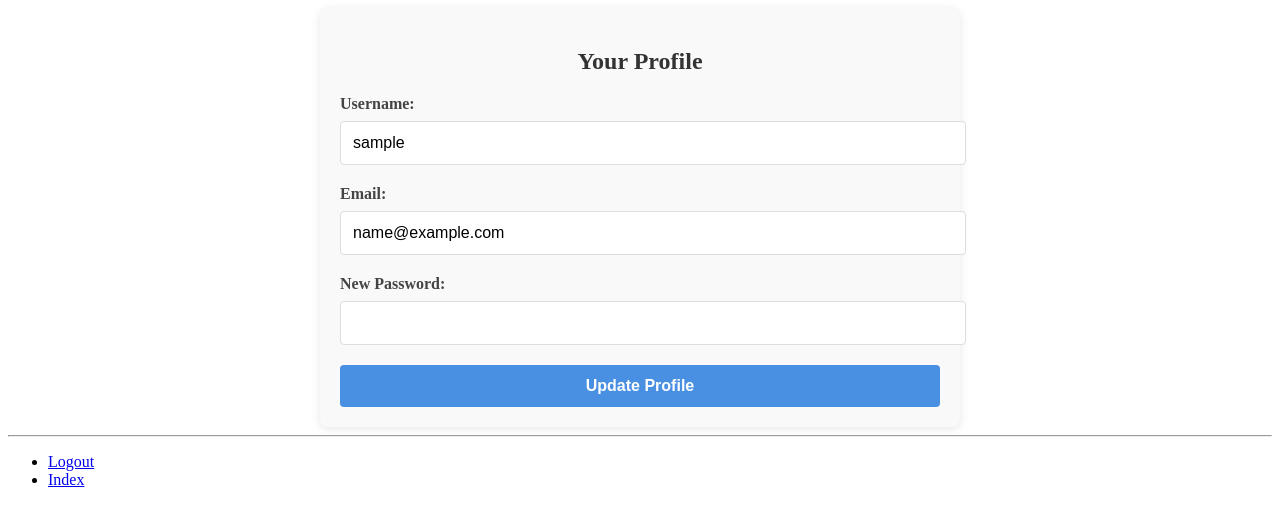
After one commit to PeterDaGrape/RestaBook, a Django app: page /app/profile/ in a window 1280 px wide. The commit adds this page. Shown: the top 526 px of the page. Run offline with Django 3.2, Linux system fonts and the light colour scheme; the visitor is signed in with stand-in values (Sample User, id 1).

Commit message:
Created profile page

```diff
--- a/app/urls.py
+++ b/app/urls.py
@@ -14,4 +14,5 @@ urlpatterns = [
     path('register/', views.register, name='register'),
     path('login/', views.user_login, name= 'login'),
     path('logout/', views.user_logout, name='logout'),
+    path('profile/', views.user_profile, name='profile'),
 ]
--- a/app/views.py
+++ b/app/views.py
@@ -3,7 +3,6 @@ from django.http import HttpResponse
 from django.http import HttpResponseForbidden
 from app.forms import UserProfileForm, UserForm, RestaurantForm, StandardHoursForm, CustomHoursForm, BookingForm, ReviewForm
 from app.models import Restaurant, Booking, CustomHours, Restaurant, StandardHours, Review
-from django.shortcuts import redirect
 from django.urls import reverse
 import datetime
 from django.contrib.auth.decorators import login_required
@@ -138,6 +137,7 @@ def show_restaurants(request):
     context_dict['restaurants'] = restaurant_list
     response = render(request, 'app/restaurants.html', context=context_dict)
     return response
+
 
 @login_required
 def manage_restaurant(request, restaurant_slug):
@@ -277,3 +277,17 @@ def show_restaurant(request, restaurant_slug):
         pass
 
     return render(request, 'app/restaurant.html', context=context_dict)
+
+@login_required
+def user_profile(request):
+    user = request.user
+
+    if request.method == 'POST':
+        user_form = UserForm(request.POST, instance=user)
+        if user_form.is_valid():
+            user_form.save()
+            return redirect('app:profile')  # Refresh page after update
+    else:
+        user_form = UserForm(instance=user)
+
+    return render(request, 'app/profile.html', {'user_form': user_form})
--- /dev/null
+++ b/templates/app/profile.html
@@ -0,0 +1,35 @@
+{% extends 'app/base.html' %}
+
+{% block title_block %}
+    User Profile
+{% endblock %}
+
+{% block body_block %}
+    <div class="form-container">
+        <h2 class="form-title">Your Profile</h2>
+
+        <form method="post">
+            {% csrf_token %}
+
+            <div class="form-group">
+                <label for="username">Username:</label>
+                {{ user_form.username }}
+                <p class="error-message">{{ user_form.username.errors }}</p>
+            </div>
+
+            <div class="form-group">
+                <label for="email">Email:</label>
+                {{ user_form.email }}
+                <p class="error-message">{{ user_form.email.errors }}</p>
+            </div>
+
+            <div class="form-group">
+                <label for="password">New Password:</label>
+                {{ user_form.password }}
+                <p class="error-message">{{ user_form.password.errors }}</p>
+            </div>
+
+            <button type="submit" class="btn-submit">Update Profile</button>
+        </form>
+    </div>
+{% endblock %}
```
Also changed, not shown: templates/app/index.html (+8 -0 lines).
